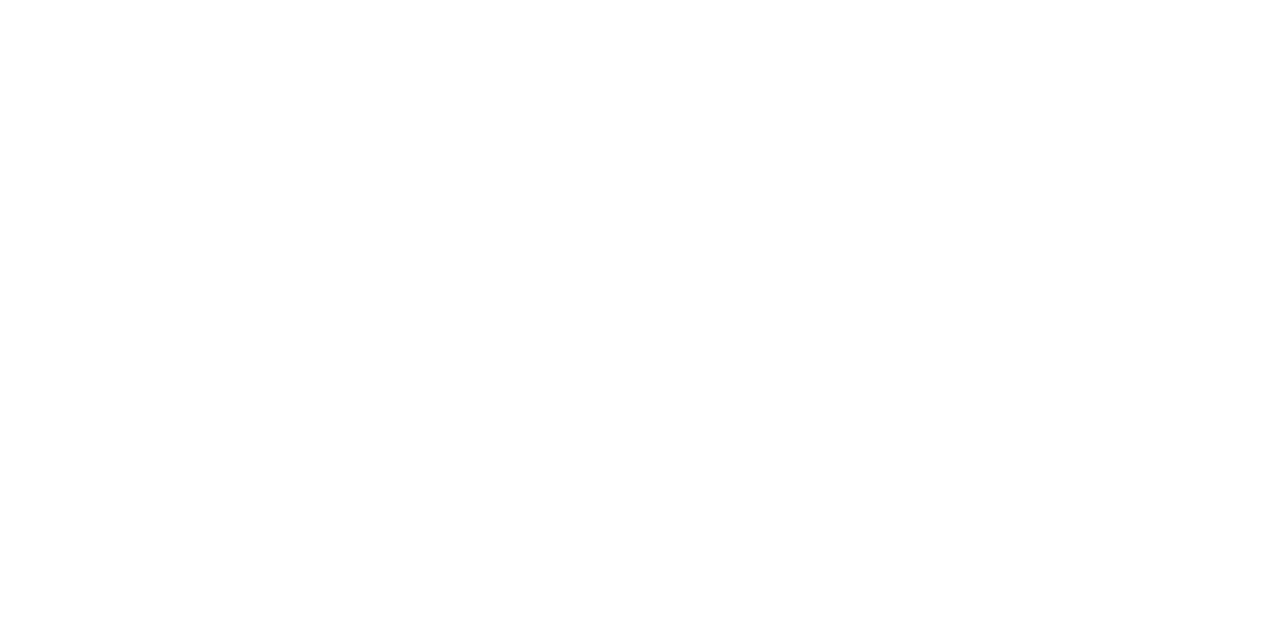
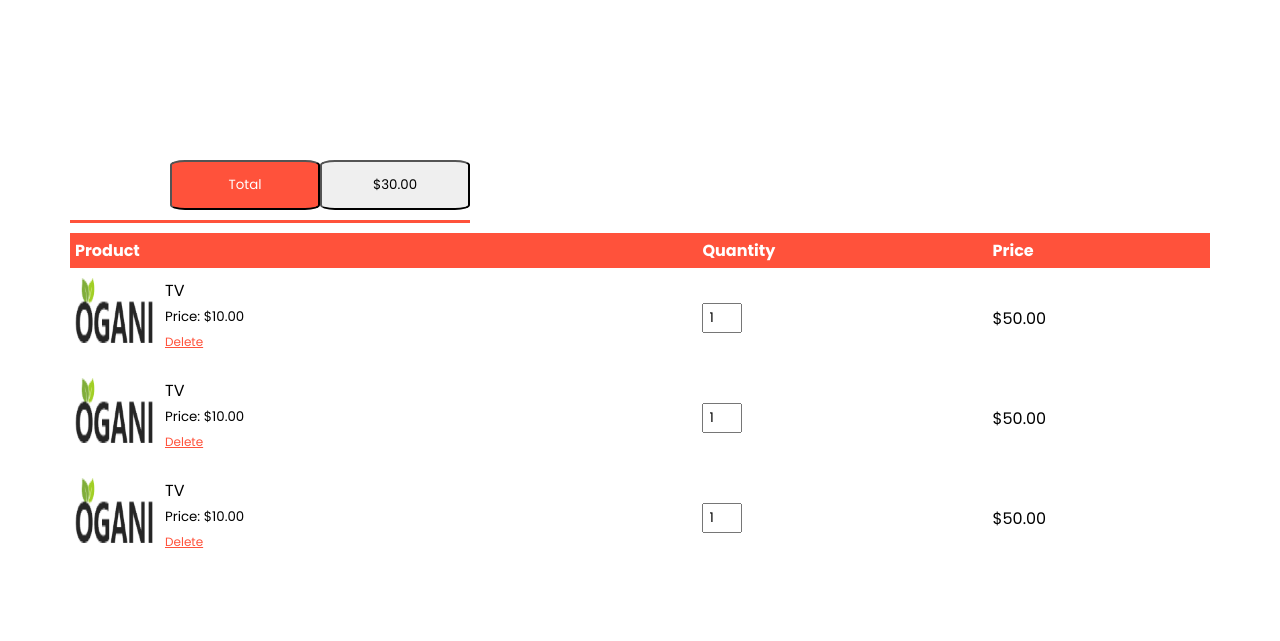
Before and after one commit to GSG-G11/OGANI-ecommerce-app-t3, a website: page html/cart.html in a window 1280 px wide. Drawn offline with Linux system fonts and the light colour scheme; files that its build step writes are made by us from their sources.

Commit message:
cart page styling

```diff
--- a/css/global.css
+++ b/css/global.css
@@ -9,6 +9,81 @@
 	margin-inline: auto;
 	padding-inline: 15px;
 }
+
+/*cart items*/
+
+.cart-page {
+	margin: 90px auto;
+	padding: 70px;
+}
+
+.table-cart-items{
+	width: 100%;
+	border-collapse: collapse;
+}
+
+.cart-info{
+	display: flex;
+	flex-wrap: wrap;
+}
+.cart-table-head{
+	text-align: left;
+	padding: 5px;
+	color: #fff;
+	background: #ff523b;
+}
+
+
+.cart-table-body{
+	padding: 10px 5px;
+}
+
+
+.quantity {
+	width: 40px;
+	height: 30px;
+	padding: 5px;
+}
+
+.delete-cart-item {
+	color: #ff523b;
+	font-size: 12px;
+}
+
+.cart-item-img {
+	width: 80px;
+	height: 80px;
+	margin-right: 10px;
+}
+
+
+.total-price {
+	margin-bottom: 10px;
+	border-bottom: 3px solid #ff523b;
+	width: 100%;
+	max-width: 400px;
+	display: flex;
+	justify-content: right;
+}
+
+.total-price-place{
+	background-color: #ff523b;
+	color: #fff;
+	width: 150px;
+	height: 50px;
+	margin-bottom: 10px;
+	border-radius: 10%;
+	align-items: right;
+}
+
+.total-price-amount{
+	width: 150px;
+	height: 50px;
+	border-radius: 10%;
+	align-items: flex-end;
+}
+
+
 
 @media (min-width: 567px) {
 	.container {
--- a/html/cart.html
+++ b/html/cart.html
@@ -20,8 +20,90 @@
 			referrerpolicy="no-referrer"
 		/>
 		<!-- Main CSS File -->
-		<link rel="stylesheet" href="./css/global.css" />
+		<link rel="stylesheet" href="../css/global.css" />
 		<title>OGANI</title>
 	</head>
-	<body></body>
+	<body>
+
+		<!--cart items-->
+
+		<div class="cart-page">
+
+			<div class="total-price">
+					<button class="total-price-place">Total</button>
+				<button class="total-price-amount">$30.00</button>
+			</div>
+
+			<table class="table-cart-items">
+				<tr>
+					<th class="cart-table-head">Product</th>
+					<th class="cart-table-head">Quantity</th>
+					<th class="cart-table-head">Price</th>
+				</tr>
+				<tr>
+					<td class="cart-table-body">
+
+						<div class="cart-info">
+							<img class="cart-item-img" src="../assets/images/logo.png">
+						<div>
+							<p>TV</p>
+							<small>Price: $10.00</small>
+							<br>
+							<a class="delete-cart-item" href="">Delete</a>
+						</div>
+					</div>
+
+					</td>
+
+					<td class="cart-table-body">
+						<input class="quantity" type="number" value="1">
+					</td>
+					<td class="cart-table-body">$50.00</td>
+				</tr>
+				<tr>
+					<td class="cart-table-body">
+
+						<div class="cart-info">
+							<img class="cart-item-img" src="../assets/images/logo.png">
+						<div>
+							<p>TV</p>
+							<small>Price: $10.00</small>
+							<br>
+							<a class="delete-cart-item" href="">Delete</a>
+						</div>
+					</div>
+
+					</td>
+
+					<td class="cart-table-body">
+						<input class="quantity" type="number" value="1">
+					</td>
+					<td class="cart-table-body">$50.00</td>
+				</tr>
+				<tr>
+					<td class="cart-table-body">
+
+						<div class="cart-info">
+							<img class="cart-item-img" src="../assets/images/logo.png">
+						<div>
+							<p>TV</p>
+							<small>Price: $10.00</small>
+							<br>
+							<a class="delete-cart-item" href="">Delete</a>
+						</div>
+					</div>
+
+					</td>
+
+					<td class="cart-table-body">
+						<input class="quantity" type="number" value="1">
+					</td>
+					<td class="cart-table-body">$50.00</td>
+				</tr>
+			</table>
+
+
+		</div>
+
+	</body>
 </html>
```
